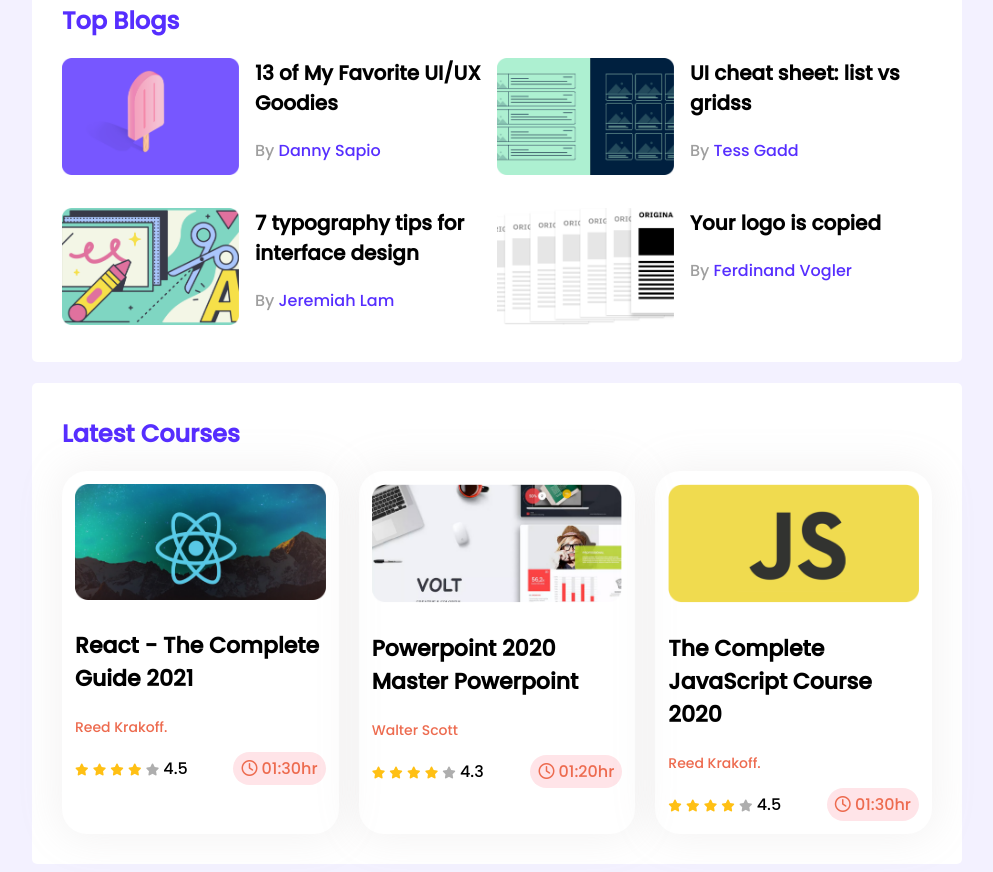
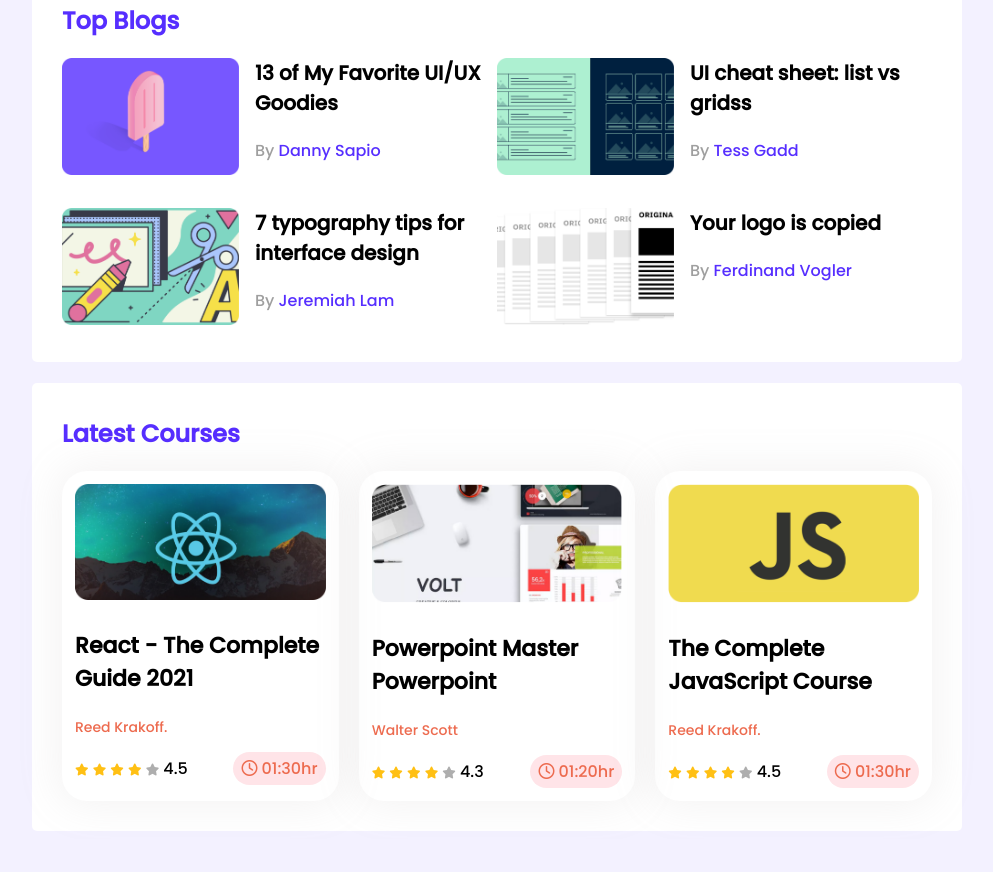
Before and after one commit to arnab0000007/leader-board-css3, a plain HTML site: page index.html in a window 1280 px wide. Shown: the part 329-1201 px from the top of the page, without its empty margins (143-1136 px from the left). After the commit the page ends 1168 px from the top, so only its background shows below. Drawn offline with Linux system fonts and the light colour scheme.

Commit message:
course change

```diff
--- a/index.html
+++ b/index.html
@@ -146,7 +146,7 @@
                     </div>
                     <div class="course-detail">
                         <h3 class="course-title">
-                            Powerpoint 2020 Master Powerpoint
+                            Powerpoint Master Powerpoint
                         </h3>
                         <p class="course-author">Walter Scott</p>
                         <div class="course-info">
@@ -172,7 +172,7 @@
                     </div>
                     <div class="course-detail">
                         <h3 class="course-title">
-                            The Complete JavaScript Course 2020
+                            The Complete JavaScript Course
                         </h3>
                         <p class="course-author">Reed Krakoff.</p>
                         <div class="course-info">
```
